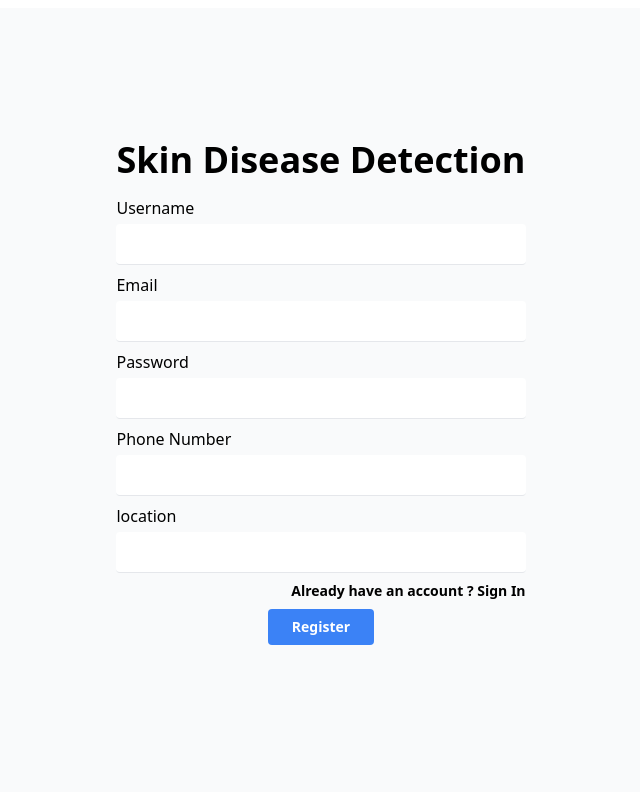
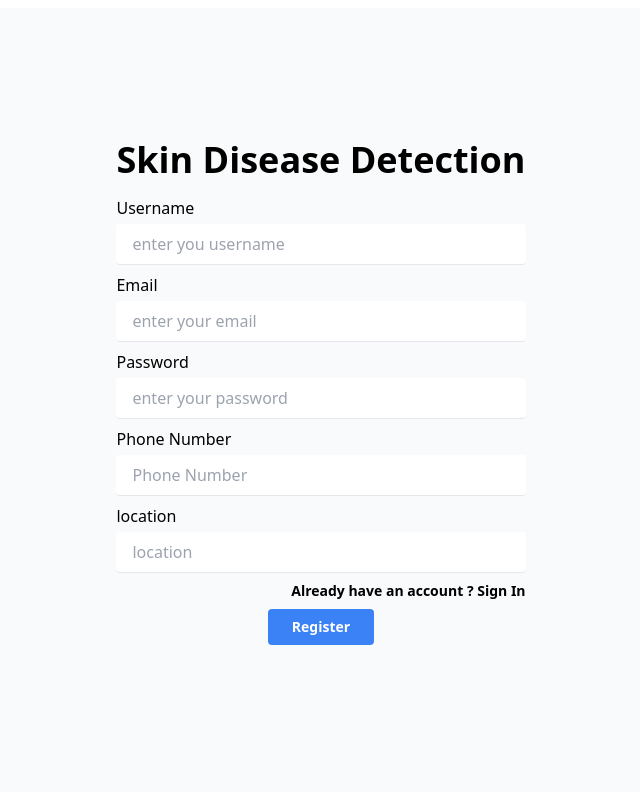
Before and after one commit to DavisWere/django_skin_disease_detector, a Django app: page /register/ in a window 1280 px wide. Shown: the whole page, without its empty margins (319-959 px from the left). Run offline with Django 5.2, Linux system fonts and the light colour scheme; some libraries are stand-ins or nearby versions.

Commit message:
add required feature

```diff
--- a/core/templates/login.html
+++ b/core/templates/login.html
@@ -16,11 +16,11 @@
                  <h2 class="text-lg font-semibold mb-2">Register User</h2>
                 <div class="flex flex-col mb-2">
                     <label for="username" class="mb-1">Username</label>
-                    <input type="text" id="username" name="username" class="px-4 py-2 border-b rounded">
+                    <input type="text" id="username" name="username" required class="px-4 py-2 border-b rounded">
                 </div>
                 <div class="flex flex-col mb-2">
                     <label for="password" class="mb-1">password</label>
-                    <input type="password" id="password" name="password" class="px-4 py-2 border-b rounded">
+                    <input type="password" id="password" name="password" required class="px-4 py-2 border-b rounded">
                 </div>
                 <div class="w-full flex justify-end">
                     <a href="/register" class="font-bold text-sm">Sign Up ?</p>
--- a/core/templates/register.html
+++ b/core/templates/register.html
@@ -18,15 +18,15 @@
                 <!-- <h2 class="text-lg font-semibold mb-2">Register User</h2> -->
                 <div class="flex flex-col mb-2">
                     <label for="username" class="mb-1">Username</label>
-                    <input type="text" id="username" name="username" class="px-4 py-2 border-b rounded">
+                    <input type="text" id="username" name="username"  required placeholder="enter you username" class="px-4 py-2 border-b rounded">
                 </div>
                 <div class="flex flex-col mb-2">
                     <label for="email" class="mb-1">Email</label>
-                    <input type="email" id="email" name="email" class="px-4 py-2 border-b rounded">
+                    <input type="email" id="email" name="email" required placeholder="enter your email"class="px-4 py-2 border-b rounded">
                 </div>
                 <div class="flex flex-col mb-2">
                     <label for="password" class="mb-1">Password</label>
-                    <input type="password" id="password" name="password" class="px-4 py-2 border-b rounded">
+                    <input type="password" id="password" placeholder="enter your password"name="password"class="px-4 py-2 border-b rounded">
                 </div>
                 <!-- <div class="flex flex-col mb-2">
                     <label for="password_confirm" class="mb-1">Password Confirm</label>
@@ -34,11 +34,13 @@
                 </div> -->
                 <div class="flex flex-col mb-2">
                     <label for="phone" class="mb-1">Phone Number</label>
-                    <input type="phone" id="phone" name="phone_number" class="px-4 py-2 border-b rounded">
+                    <input type="phone" id="phone" placeholder="Phone Number" required name="phone_number" class="px-4 py-2 border-b rounded">
                 </div>
                 <div class="flex flex-col mb-2">
                     <label for="email" class="mb-1">location</label>
-                    <input type="text" id="location" name="location" class="px-4 py-2 border-b rounded">
+                    <input type="text" id="location" required
+                        placeholder="location" name="location"
+                        class="px-4 py-2 border-b rounded">
                 </div>
                 <div class="w-full flex justify-end mb-2">
                     <a href="/login" class="font-bold text-sm">Already have an account ? Sign In </p>
```
